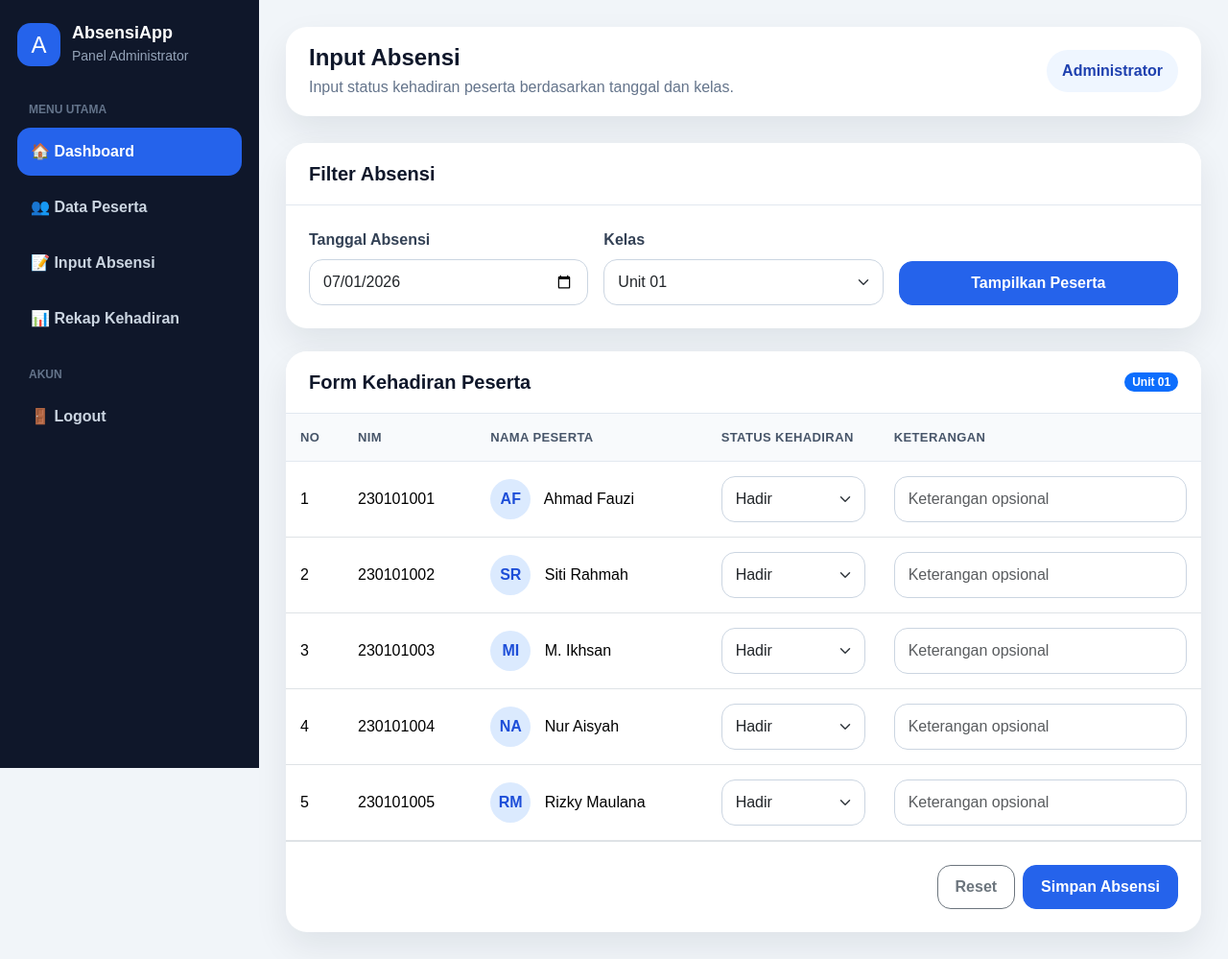
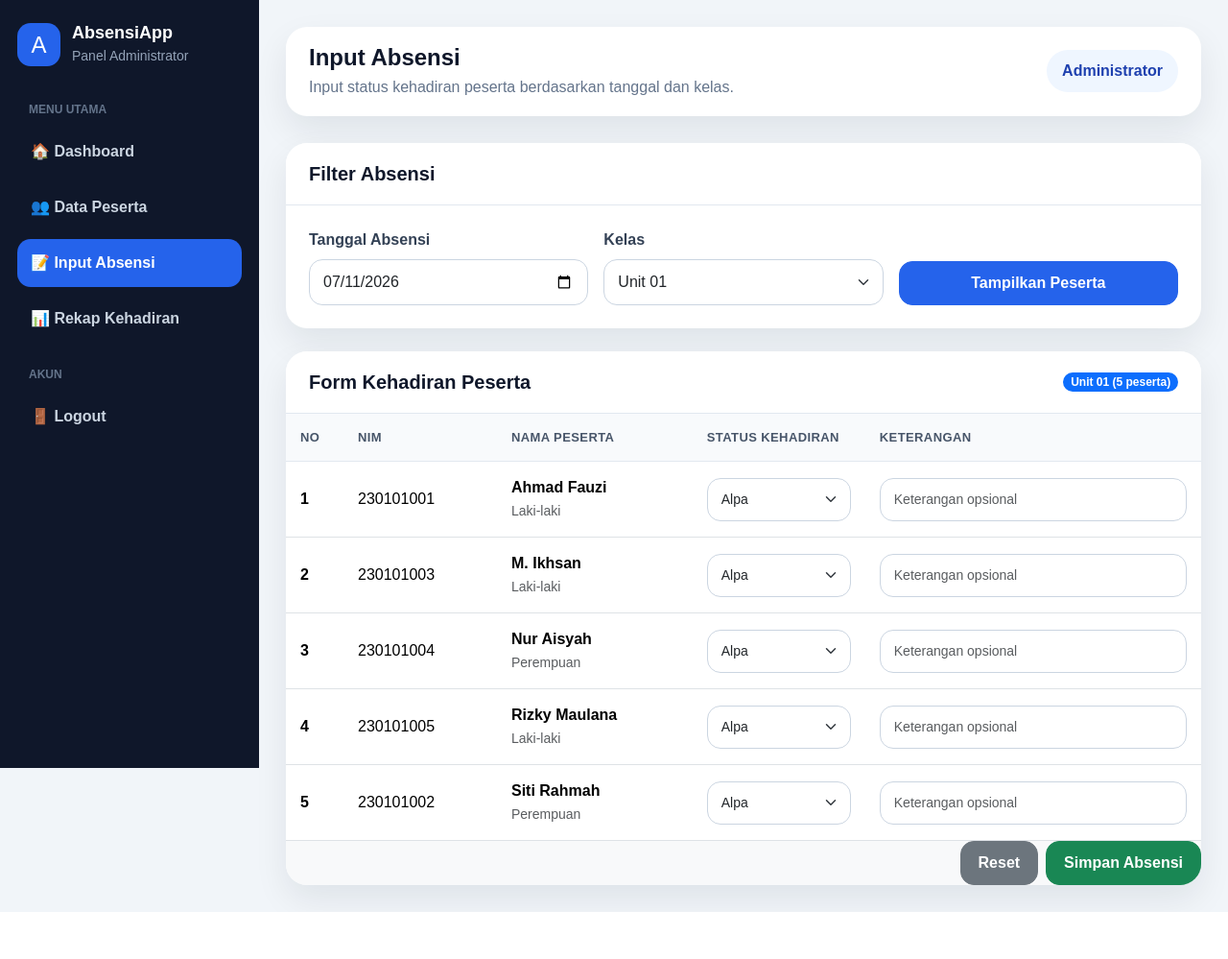
Before and after one commit to ghaitsazahirashofia-byte/Tugas-UAS-Kel-3-unit-3-, a PHP site: page /absensi.php in a window 1280 px wide. Shown: the whole page at 96% size. After the commit the page ends 950 px from the top, so only its background shows below. Run offline with PHP 8.4, Linux system fonts and the light colour scheme; data comes from the database, SQL or seed files in the repository.

Commit message:
menambahkan crud pada bagian absensi

```diff
--- a/absensi.php
+++ b/absensi.php
@@ -1,3 +1,61 @@
+<?php
+require_once 'koneksi.php';
+
+$pesan = '';
+
+$kelasResult = mysqli_query($conn, "SELECT DISTINCT kelas FROM peserta WHERE status_peserta='aktif' ORDER BY kelas");
+$kelasList = [];
+while ($row = mysqli_fetch_assoc($kelasResult)) {
+    $kelasList[] = $row['kelas'];
+}
+
+$tanggalFilter = isset($_GET['tanggal']) ? $_GET['tanggal'] : date('Y-m-d');
+$kelasFilter = isset($_GET['kelas']) ? $_GET['kelas'] : (count($kelasList) > 0 ? $kelasList[0] : '');
+$pesertaList = [];
+
+if ($_SERVER['REQUEST_METHOD'] === 'POST' && isset($_POST['simpan'])) {
+    $tanggal = mysqli_real_escape_string($conn, $_POST['tanggal']);
+    $pesertaIds = $_POST['id_peserta'] ?? [];
+    $statusKehadiran = $_POST['status_kehadiran'] ?? [];
+    $keterangan = $_POST['keterangan'] ?? [];
+
+    foreach ($pesertaIds as $index => $idPeserta) {
+        $idPeserta = intval($idPeserta);
+        $status = mysqli_real_escape_string($conn, $statusKehadiran[$index] ?? 'alpa');
+        $ket = mysqli_real_escape_string($conn, $keterangan[$index] ?? '');
+
+        $checkQuery = "SELECT id_absensi FROM absensi WHERE id_peserta = $idPeserta AND tanggal = '$tanggal'";
+        $checkResult = mysqli_query($conn, $checkQuery);
+
+        if (mysqli_num_rows($checkResult) > 0) {
+            $row = mysqli_fetch_assoc($checkResult);
+            $idAbsensi = intval($row['id_absensi']);
+            mysqli_query($conn, "UPDATE absensi SET status_kehadiran = '$status', keterangan = '$ket' WHERE id_absensi = $idAbsensi");
+        } else {
+            mysqli_query($conn, "INSERT INTO absensi (id_peserta, tanggal, status_kehadiran, keterangan, created_by)
+                VALUES ($idPeserta, '$tanggal', '$status', '$ket', 1)");
+        }
+    }
+
+    $pesan = '✓ Absensi berhasil disimpan.';
+}
+
+if ($kelasFilter) {
+    $kelasFilterEscaped = mysqli_real_escape_string($conn, $kelasFilter);
+    $query = "SELECT p.id_peserta, p.nim, p.nama_peserta, p.jenis_kelamin,
+                     a.status_kehadiran, a.keterangan
+              FROM peserta p
+              LEFT JOIN absensi a ON p.id_peserta = a.id_peserta AND a.tanggal = '$tanggalFilter'
+              WHERE p.kelas = '$kelasFilterEscaped' AND p.status_peserta = 'aktif'
+              ORDER BY p.nama_peserta";
+    $result = mysqli_query($conn, $query);
+    while ($row = mysqli_fetch_assoc($result)) {
+        $pesertaList[] = $row;
+    }
+}
+?>
+
+
 <!DOCTYPE html>
 <html lang="id">
 <head>
@@ -9,7 +67,6 @@
     <link rel="stylesheet" href="assets/css/style.css">
 </head>
 <body>
-
 <div class="app-layout">
 
     <aside class="sidebar">
@@ -23,9 +80,9 @@
 
         <div class="menu-label">Menu Utama</div>
         <ul class="nav-menu">
-            <li><a href="dashboard.php" class="active">🏠 Dashboard</a></li>
+            <li><a href="dashboard.php">🏠 Dashboard</a></li>
             <li><a href="peserta.php">👥 Data Peserta</a></li>
-            <li><a href="absensi.php">📝 Input Absensi</a></li>
+            <li><a href="absensi.php" class="active">📝 Input Absensi</a></li>
             <li><a href="rekap.php">📊 Rekap Kehadiran</a></li>
         </ul>
 
@@ -45,49 +102,51 @@
             <div class="user-pill">Administrator</div>
         </div>
 
+        <?php if ($pesan): ?>
+            <div class="alert alert-succes alert-dismissible fade show" role="alert">
+                <?=$pesan ?>
+                <button type="button" class="btn-close" data-bs-dismiss="alert"><button>
+            </div>
+        <?php endif; ?>
+
         <div class="content-card mb-4">
-            <div class="card-header">
-                <h5>Filter Absensi</h5>
-            </div>
-
+            <div class="card-header"><h5>Filter Absensi<h5></div>
             <div class="card-body">
-                <form action="#" method="get">
-                    <div class="row g-3">
+                <form action="absensi.php" method="get" class="row g-3 align-items-end">
                     <div class="col-md-4">
                         <label class="form-label">Tanggal Absensi</label>
-                            <input type="date" class="form-control" value="2026-07-01">
+                        <input type="date" name="tanggal" class="form-control" value="<?= htmlspecialchars($tanggalFilter) ?>" required>
                     </div>
-
                     <div class="col-md-4">
                         <label class="form-label">Kelas</label>
-                            <select class="form-select">
-                                <option>Unit 01</option>
-                                <option>Unit 02</option>
-                                <option>Unit 03</option>
+                        <select name="kelas" class="form-select" required>
+                            <option value="">-- Pilih Kelas --</option>
+                            <?php foreach ($kelasList as $kelas): ?>
+                                <option value="<?= htmlspecialchars($kelas) ?>" <?= ($kelasFilter === $kelas) ? 'selected' : '' ?>>
+                                    <?= htmlspecialchars($kelas) ?>
+                                </option>
+                            <?php endforeach; ?>
                         </select>
                     </div>
-
-                        <div class="col-md-4 d-flex align-items-end">
-                            <button type="submit" class="btn btn-primary w-100">
-                                Tampilkan Peserta
-                            </button>
-                        </div>
+                    <div class="col-md-4 d-grid">
+                        <button type="submit" class="btn btn-primary">Tampilkan Peserta</button>
                     </div>
                 </form>
             </div>
         </div>
 
+        <?php if ($kelasFilter && count($pesertaList) > 0): ?>
             <div class="content-card">
                 <div class="card-header d-flex justify-content-between align-items-center">
                     <h5>Form Kehadiran Peserta</h5>
-                <span class="badge bg-primary rounded-pill">Unit 01</span>
+                    <span class="badge bg-primary rounded-pill"><?= htmlspecialchars($kelasFilter) ?> (<?= count($pesertaList) ?> peserta)</span>
                 </div>
-
                 <div class="card-body p-0">
-                <form action="#" method="post">
+                    <form action="absensi.php" method="post">
+                        <input type="hidden" name="tanggal" value="<?= htmlspecialchars($tanggalFilter) ?>">
                         <div class="table-responsive">
-                        <table class="table table-hover">
-                            <thead>
+                            <table class="table table-hover mb-0">
+                                <thead class="table-light">
                                     <tr>
                                         <th width="60">No</th>
                                         <th>NIM</th>
@@ -96,126 +155,52 @@
                                         <th>Keterangan</th>
                                     </tr>
                                 </thead>
-
                                 <tbody>
+                                    <?php $no = 1; foreach ($pesertaList as $peserta): ?>
                                         <tr>
-                                    <td>1</td>
-                                    <td>230101001</td>
+                                            <td class="fw-bold"><?= $no++ ?></td>
+                                            <td><?= htmlspecialchars($peserta['nim']) ?></td>
                                             <td>
-                                        <span class="avatar">AF</span>
-                                        Ahmad Fauzi
+                                                <strong><?= htmlspecialchars($peserta['nama_peserta']) ?></strong><br>
+                                                <small class="text-muted"><?= $peserta['jenis_kelamin'] === 'L' ? 'Laki-laki' : 'Perempuan' ?></small>
                                             </td>
                                             <td>
-                                        <select class="form-select">
-                                            <option value="hadir">Hadir</option>
-                                            <option value="izin">Izin</option>
-                                            <option value="sakit">Sakit</option>
-                                            <option value="alpa">Alpa</option>
+                                                <select name="status_kehadiran[]" class="form-select form-select-sm" required>
+                                                    <option value="hadir" <?= ($peserta['status_kehadiran'] === 'hadir') ? 'selected' : '' ?>>Hadir</option>
+                                                    <option value="izin" <?= ($peserta['status_kehadiran'] === 'izin') ? 'selected' : '' ?>>Izin</option>
+                                                    <option value="sakit" <?= ($peserta['status_kehadiran'] === 'sakit') ? 'selected' : '' ?>>Sakit</option>
+                                                    <option value="alpa" <?= ($peserta['status_kehadiran'] === 'alpa' || !$peserta['status_kehadiran']) ? 'selected' : '' ?>>Alpa</option>
                                                 </select>
                                             </td>
                                             <td>
-                                        <input type="text" class="form-control" placeholder="Keterangan opsional">
+                                                <input type="hidden" name="id_peserta[]" value="<?= intval($peserta['id_peserta']) ?>">
+                                                <input type="text" name="keterangan[]" class="form-control form-control-sm" value="<?= htmlspecialchars($peserta['keterangan'] ?? '') ?>" placeholder="Keterangan opsional">
                                             </td>
                                         </tr>
-
-                                <tr>
-                                    <td>2</td>
-                                    <td>230101002</td>
-                                    <td>
-                                        <span class="avatar">SR</span>
-                                        Siti Rahmah
-                                    </td>
-                                    <td>
-                                        <select class="form-select">
-                                            <option value="hadir">Hadir</option>
-                                            <option value="izin">Izin</option>
-                                            <option value="sakit">Sakit</option>
-                                            <option value="alpa">Alpa</option>
-                                        </select>
-                                    </td>
-                                    <td>
-                                        <input type="text" class="form-control" placeholder="Keterangan opsional">
-                                    </td>
-                                </tr>
-
-                                <tr>
-                                    <td>3</td>
-                                    <td>230101003</td>
-                                    <td>
-                                        <span class="avatar">MI</span>
-                                        M. Ikhsan
-                                    </td>
-                                    <td>
-                                        <select class="form-select">
-                                            <option value="hadir">Hadir</option>
-                                            <option value="izin">Izin</option>
-                                            <option value="sakit">Sakit</option>
-                                            <option value="alpa">Alpa</option>
-                                        </select>
-                                    </td>
-                                    <td>
-                                        <input type="text" class="form-control" placeholder="Keterangan opsional">
-                                    </td>
-                                </tr>
-
-                                <tr>
-                                    <td>4</td>
-                                    <td>230101004</td>
-                                    <td>
-                                        <span class="avatar">NA</span>
-                                        Nur Aisyah
-                                    </td>
-                                    <td>
-                                        <select class="form-select">
-                                            <option value="hadir">Hadir</option>
-                                            <option value="izin">Izin</option>
-                                            <option value="sakit">Sakit</option>
-                                            <option value="alpa">Alpa</option>
-                                        </select>
-                                    </td>
-                                    <td>
-                                        <input type="text" class="form-control" placeholder="Keterangan opsional">
-                                    </td>
-                                </tr>
-
-                                <tr>
-                                    <td>5</td>
-                                    <td>230101005</td>
-                                    <td>
-                                        <span class="avatar">RM</span>
-                                        Rizky Maulana
-                                    </td>
-                                    <td>
-                                        <select class="form-select">
-                                            <option value="hadir">Hadir</option>
-                                            <option value="izin">Izin</option>
-                                            <option value="sakit">Sakit</option>
-                                            <option value="alpa">Alpa</option>
-                                        </select>
-                                    </td>
-                                    <td>
-                                        <input type="text" class="form-control" placeholder="Keterangan opsional">
-                                    </td>
-                                </tr>
+                                    <?php endforeach; ?>
                                 </tbody>
                             </table>
                         </div>
-
-                    <div class="p-4 border-top d-flex justify-content-end gap-2">
-                        <button type="reset" class="btn btn-outline-secondary">
-                            Reset
-                        </button>
-                        <button type="submit" class="btn btn-primary">
-                            Simpan Absensi
-                        </button>
+                        <div class="card-footer bg-light d-flex justify-content-end gap-2">
+                            <a href="absensi.php" class="btn btn-secondary">Reset</a>
+                            <button type="submit" name="simpan" class="btn btn-success">Simpan Absensi</button>
                         </div>
                     </form>
                 </div>
             </div>
-
+        <?php elseif ($kelasFilter): ?>
+            <div class="content-card">
+                <div class="alert alert-info mb-0">
+                    Tidak ada peserta aktif di kelas <strong><?= htmlspecialchars($kelasFilter) ?></strong>.
+                </div>
+            </div>
+        <?php endif; ?>
     </main>
-
 </div>
 
+<script src="https://cdn.jsdelivr.net/npm/bootstrap@5.3.8/dist/js/bootstrap.bundle.min.js"></script>
+<style>
+    .fw-bold { font-weight: 600; }
+</style>
 </body>
 </html>
```
Lines whose indentation alone changed are shown as unchanged.
